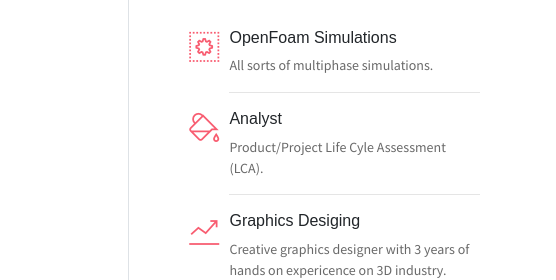
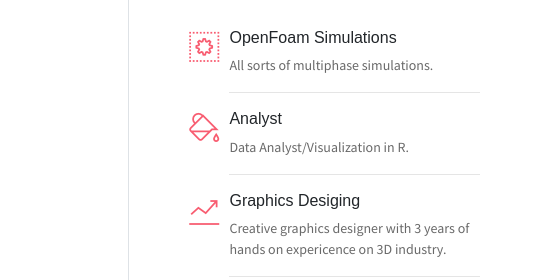
Before and after one commit to Nawaraj23/nawaraj.github.io, a website: page index.html in a window 1280 px wide. Shown: the part 840-1120 px from the top of the page, 724-1280 px from the left. Drawn offline with Linux system fonts and the light colour scheme; some packages are replaced by stand-ins of ours.

Commit message:
Update index.html

```diff
--- a/index.html
+++ b/index.html
@@ -133,7 +133,7 @@
                     <div class="col-1 text-danger pt-1"><i class="ti-paint-bucket icon-lg"></i></div>
                     <div class="col-10 ml-auto mr-3">
                         <h6>Analyst</h6>
-                        <p class="subtitle">Product/Project Life Cyle Assessment (LCA).</p>
+                        <p class="subtitle">Data Analyst/Visualization in R.</p>
                         <hr>
                     </div>
                 </div>
```
